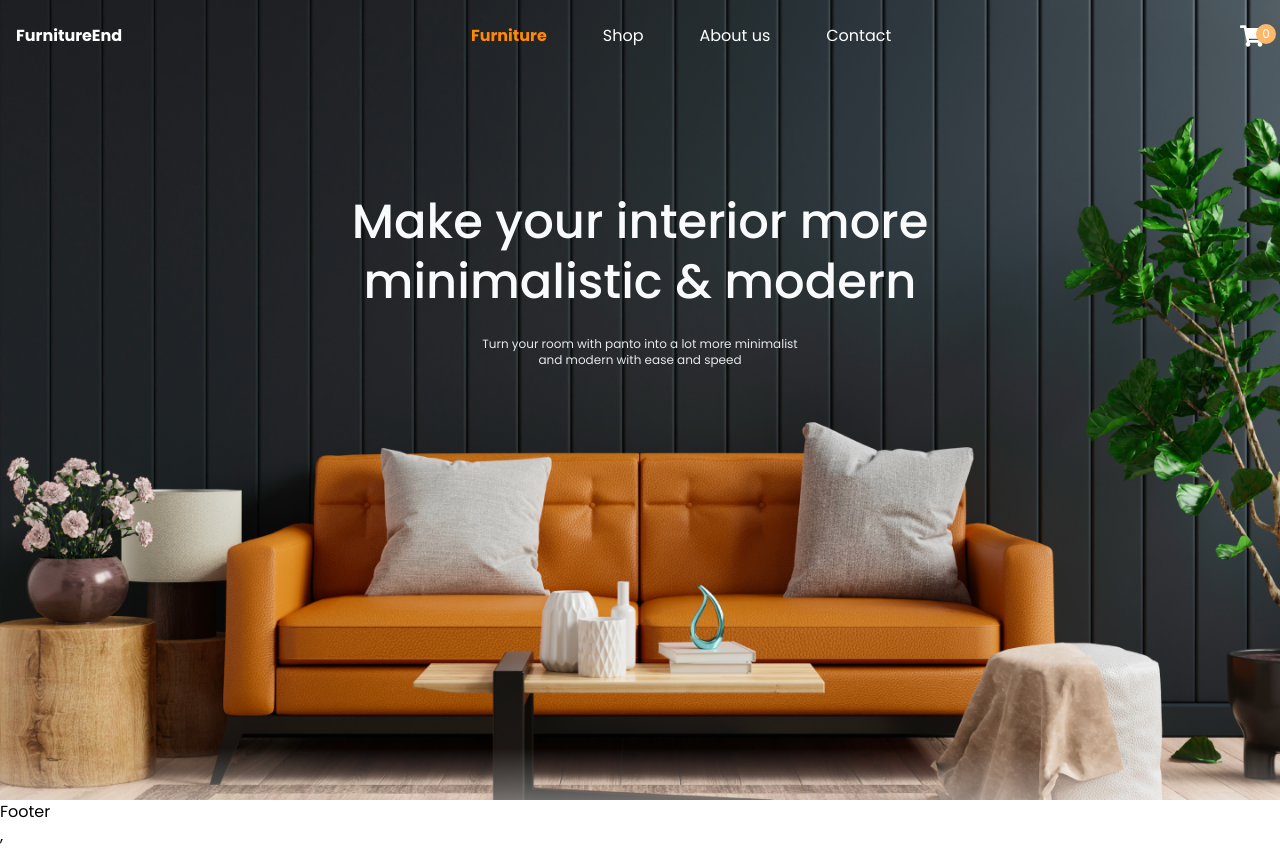
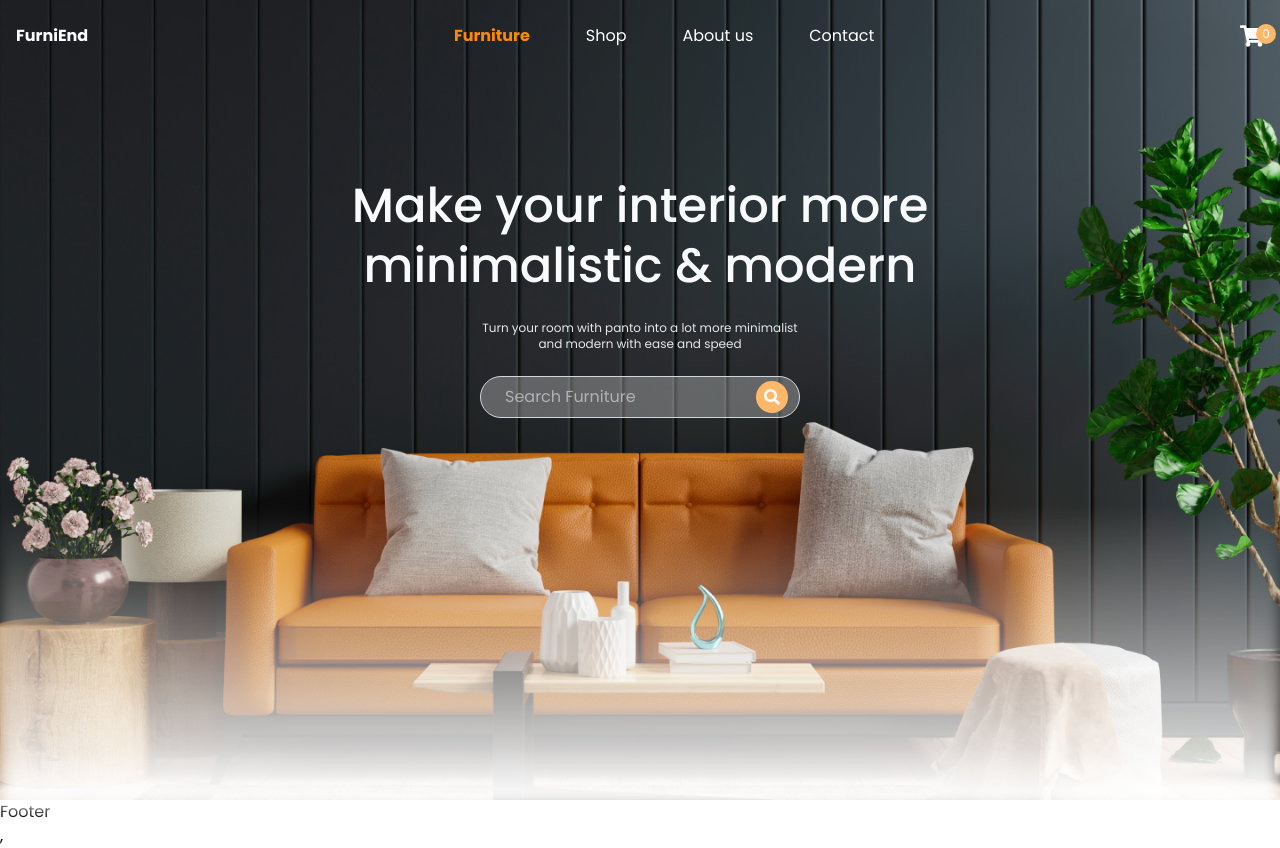
Before and after one commit to ahassh1/react-landing-page, a React (Vite) app: page / in a window 1280 px wide. Built offline with nearby package versions, Linux system fonts and the light colour scheme.

Commit message:
search + blur done

```diff
--- a/src/components/Navbar.jsx
+++ b/src/components/Navbar.jsx
@@ -43,7 +43,7 @@ const Navbar = () => {
       <nav className="flex justify-between items-center py-6 px-4 container mx-auto max-w-screen-2xl">
         {/* logo */}
         <Link to="/" className="font-bold hover:text-orange-300">
-          FurnitureEnd
+          FurniEnd
         </Link>
 
         {/* hamburger menu for mobile device */}
--- a/src/pages/home/Hero.jsx
+++ b/src/pages/home/Hero.jsx
@@ -1,5 +1,6 @@
 import React from "react";
 import bannerImg from "../../assets/banner.png";
+import { FaSearch } from "react-icons/fa";
 
 const Hero = () => {
   return (
@@ -8,7 +9,7 @@ const Hero = () => {
       style={{ backgroundImage: `url(${bannerImg})` }}
     >
       <div
-        className="text-center md:pt-48 pt-25 space-y-6 md:w-1/2 mx-auto
+        className="text-center md:pt-44 pt-24 space-y-6 md:w-1/2 mx-auto
       "
       >
         <h1 className="text-3xl md:text-5xl font-medium lg:leading-tight leading-snug px-2 text-gray-50">
@@ -18,6 +19,19 @@ const Hero = () => {
           Turn your room with panto into a lot more minimalist and modern with
           ease and speed
         </p>
+        {/* search field  */}
+        <div className="relative inline-block z-30">
+          <input
+            type="text"
+            placeholder="Search Furniture"
+            className="w-80 px-6 py-2 bg-white/28 rounded-full border border-gray-300 focus:outline-none "
+          />
+          <div className="absolute right-3 top-1/2  transform -translate-y-1/2 p-2 bg-orange-300 rounded-full cursor-pointer">
+            <FaSearch />
+          </div>
+        </div>
+        {/* bottom blur effect  */}
+        <div className="absolute inset-x-0 bottom-0 h-3/4 -mb-2 bg-gradient-to-t from-white via-transparent to-transparent blur-sm"></div>
       </div>
     </section>
   );
```
